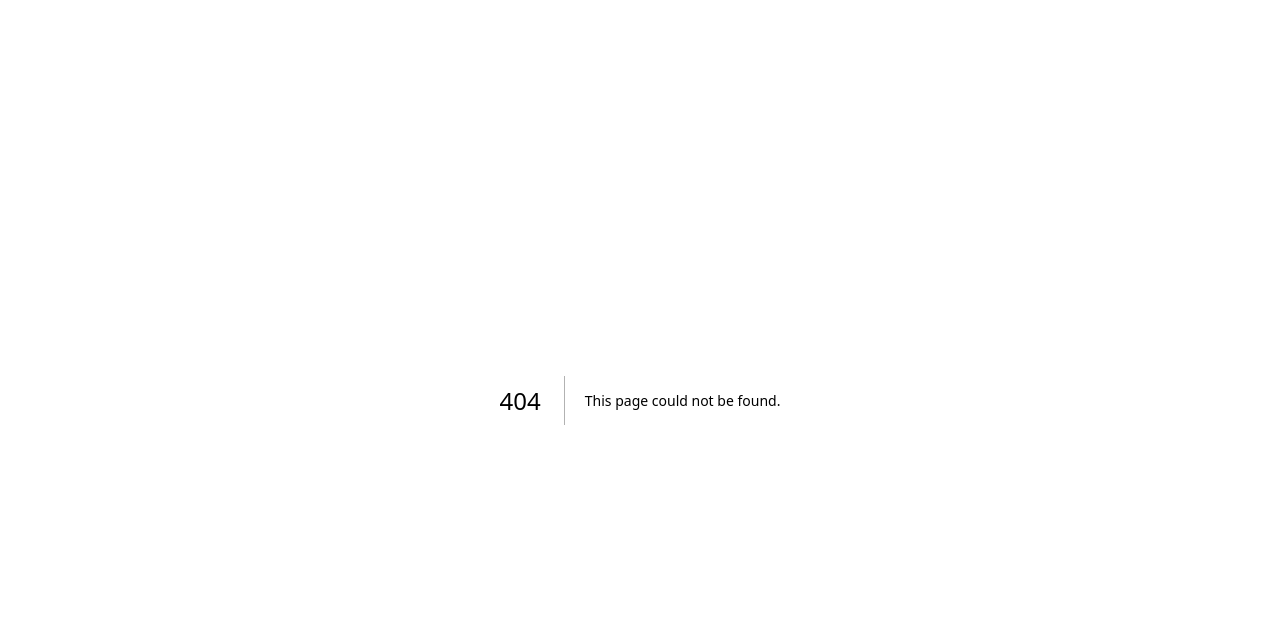
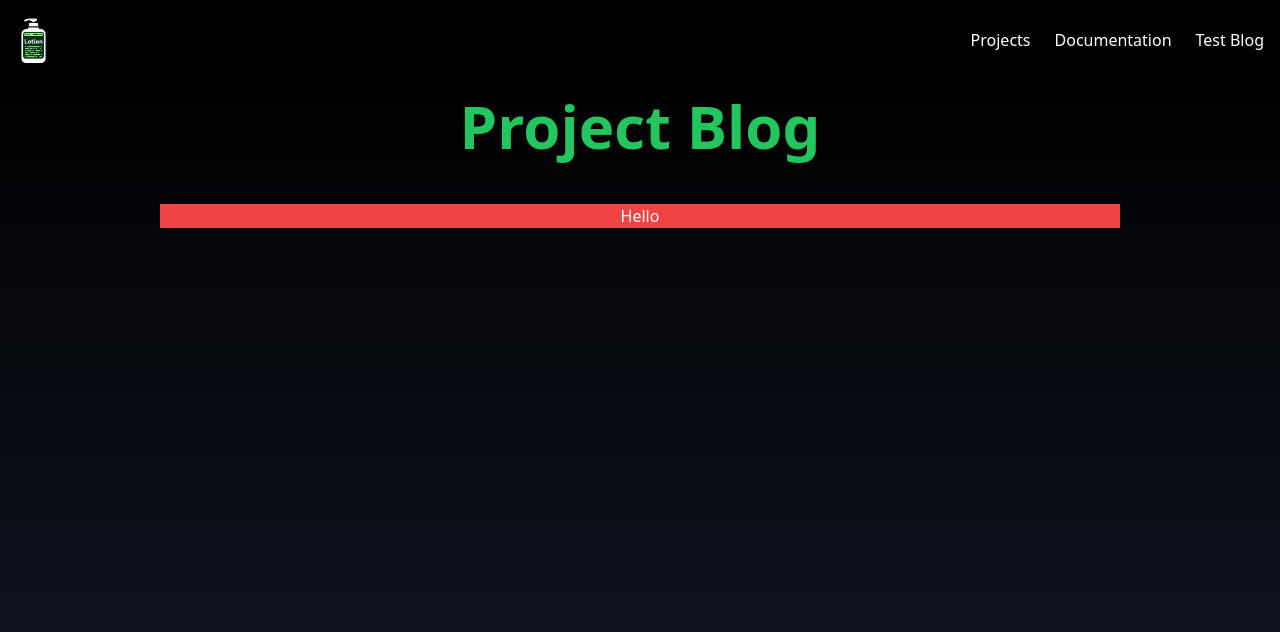
Before and after one commit to Logan-Fouts/logan-logs, a Next.js app: page /test_blog in a window 1280 px wide. Before the commit this address had no page. Shown: the top 632 px of the page. Built offline with nearby package versions, Linux system fonts and the light colour scheme.

Commit message:
Update blog page structure for v2

```diff
--- a/src/app/components/NavBar.client.jsx
+++ b/src/app/components/NavBar.client.jsx
@@ -35,6 +35,7 @@ export default function NavBar() {
     <header className="fixed w-full top-0 left-0 z-50 bg-black bg-opacity-90 shadow-lg">
       <div className="container mx-auto px-4">
         <div className="flex justify-between items-center py-4">
+
           <Link href="/">
             <Image
               src="/logo.png"
@@ -67,6 +68,7 @@ export default function NavBar() {
                 <ul className="flex flex-col sm:flex-row items-center space-y-4 sm:space-y-0 sm:space-x-6 py-4 sm:py-0">
                   <NavItem href="/projects">Projects</NavItem>
                   <NavItem href="/documentation">Documentation</NavItem>
+                  <NavItem href="/test_blog">Test Blog</NavItem>
                 </ul>
               </motion.nav>
             )}
--- /dev/null
+++ b/src/pages/test_blog.jsx
@@ -0,0 +1,20 @@
+import React from "react";
+import Navbar from "/src/app/components/NavBar.client";
+import { motion } from "framer-motion";
+
+
+export default function Projects() {
+  return (
+    <div className="flex flex-col items-center min-h-screen bg-gradient-to-b from-black to-gray-900 text-white mt-10">
+      <Navbar />
+      <h1
+          className="p-2 text-6xl text-center font-black bg-clip-text text-green-500 mb-10 mt-12"
+        >
+          Project Blog
+        </h1>
+      <div className="w-3/4 bg-red-500 flex flex-col items-center justify-center">
+        Hello
+      </div>
+    </div>
+  );
+}
```
Also changed, not shown: 1 other file (tests, documents, lock files or other folders).
